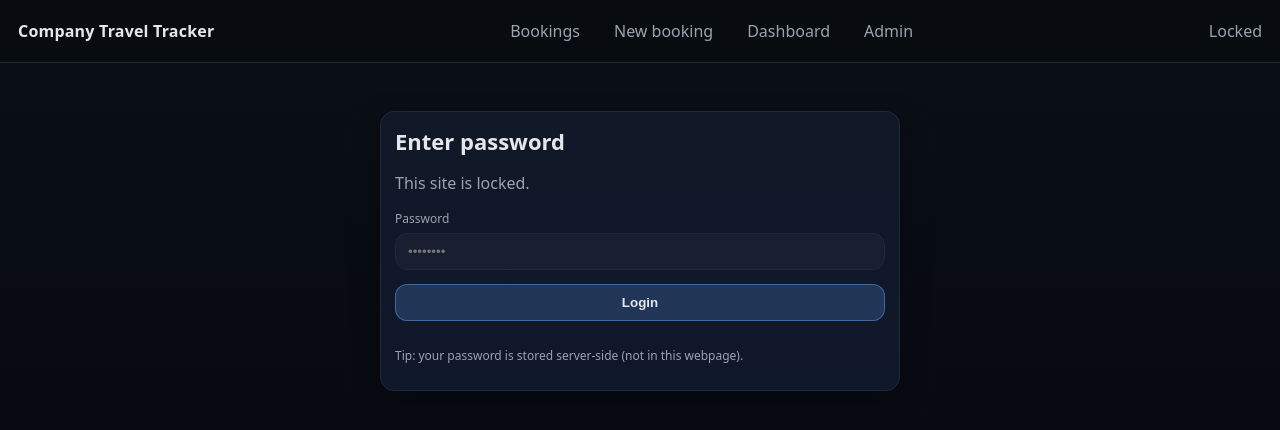
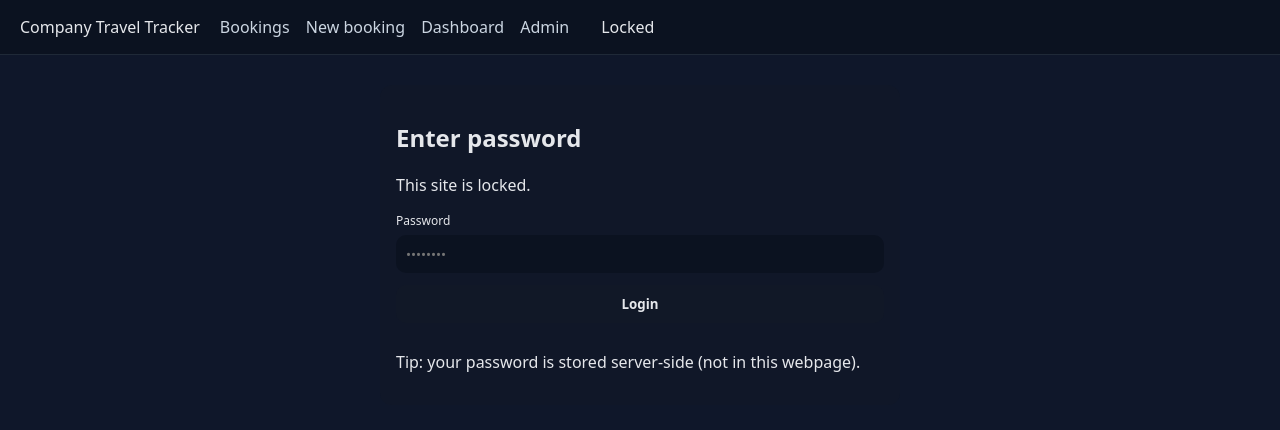
Before and after one commit to saunak1017/sgitravel, a website: page public/index.html in a window 1280 px wide. Drawn offline with Linux system fonts and the light colour scheme; no server answers.

Commit message:
Update styles.css

```diff
--- a/public/styles.css
+++ b/public/styles.css
@@ -1,64 +1,21 @@
-/* Simple, clean UI */
-:root{
-  --bg:#0b0f17;
-  --panel:#111827;
-  --panel2:#0f172a;
-  --text:#e5e7eb;
-  --muted:#9ca3af;
-  --line:#1f2937;
-  --accent:#60a5fa;
-  --danger:#f87171;
-  --ok:#34d399;
-  --warn:#fbbf24;
-  --radius:14px;
-  --pad:14px;
-  --mono: ui-monospace, SFMono-Regular, Menlo, Monaco, Consolas, "Liberation Mono", "Courier New", monospace;
-  --sans: ui-sans-serif, system-ui, -apple-system, Segoe UI, Roboto, Helvetica, Arial, "Apple Color Emoji","Segoe UI Emoji";
-}
-*{box-sizing:border-box;}
-body{margin:0;font-family:var(--sans);background:linear-gradient(180deg,#0b0f17,#070a10);color:var(--text);}
-a{color:inherit;text-decoration:none}
-.topbar{
-  position:sticky;top:0;z-index:10;
-  display:flex;align-items:center;justify-content:space-between;
-  padding:12px 18px;border-bottom:1px solid var(--line);
-  background:rgba(9,12,18,.92);backdrop-filter: blur(8px);
-}
-.brand{font-weight:800;letter-spacing:.2px}
-.nav{display:flex;gap:14px;flex-wrap:wrap}
-.nav a{padding:8px 10px;border-radius:10px;color:var(--muted)}
-.nav a.active{background:rgba(96,165,250,.14);color:var(--text)}
-.container{max-width:1300px;margin:0 auto;padding:18px}
-.card{
-  background:linear-gradient(180deg,var(--panel),var(--panel2));
-  border:1px solid var(--line);
-  border-radius:var(--radius);
-  padding:var(--pad);
-  box-shadow:0 10px 30px rgba(0,0,0,.25);
-}
-.grid{display:grid;gap:14px}
+*{box-sizing:border-box;font-family:system-ui, -apple-system, Segoe UI, Roboto, sans-serif}
+body{margin:0;background:#0f172a;color:#e5e7eb}
+a{color:#93c5fd}
+header{display:flex;align-items:center;gap:20px;padding:16px 20px;border-bottom:1px solid #1f2937;background:#0b1220;position:sticky;top:0;z-index:10}
+header h1{font-size:18px;margin:0}
+.nav a{margin-right:12px;text-decoration:none;color:#cbd5e1}
+.nav a.active{color:#fff;font-weight:600}
+main{max-width:1180px;margin:20px auto;padding:0 16px}
+.card{border:1px solid var(--line);border-radius:12px;padding:16px;background:rgba(17,24,39,.6)}
+.grid{display:grid;gap:12px}
 .grid.two{grid-template-columns:repeat(2,minmax(0,1fr))}
 .grid.three{grid-template-columns:repeat(3,minmax(0,1fr))}
-@media (max-width:900px){.grid.two,.grid.three{grid-template-columns:1fr}}
-.row{display:flex;gap:12px;flex-wrap:wrap;align-items:center}
+.row{display:flex;align-items:center;gap:12px;flex-wrap:wrap}
 .spacer{flex:1}
-.muted{color:var(--muted)}
-h1,h2,h3{margin:0 0 10px 0}
-h1{font-size:22px}
-h2{font-size:18px}
 label{display:block;font-size:12px;color:var(--muted);margin-bottom:6px}
-input,select,textarea{
-  width:100%;padding:10px 12px;border-radius:12px;
-  border:1px solid var(--line);background:rgba(255,255,255,.03);
-  color:var(--text);outline:none;
-}
-textarea{min-height:90px;resize:vertical}
-input[type="date"]{font-family:var(--mono)}
-.btn{
-  border:1px solid var(--line);background:rgba(255,255,255,.05);
-  color:var(--text);padding:10px 12px;border-radius:12px;
-  cursor:pointer;font-weight:650;
-}
+input,select,textarea{width:100%;padding:10px;border-radius:10px;border:1px solid var(--line);background:#0b1220;color:#e5e7eb}
+textarea{min-height:90px}
+button.btn, .btn{padding:10px 14px;border-radius:10px;border:1px solid var(--line);background:#111827;color:#e5e7eb;cursor:pointer;font-weight:650;}
 .btn:hover{border-color:rgba(96,165,250,.7)}
 .btn-primary{background:rgba(96,165,250,.22);border-color:rgba(96,165,250,.45)}
 .btn-danger{background:rgba(248,113,113,.16);border-color:rgba(248,113,113,.45)}
@@ -81,7 +38,7 @@ input[type="date"]{font-family:var(--mono)}
 .booking-row:hover{border-color:rgba(96,165,250,.6)}
 .booking-grid{
   display:grid;
-  grid-template-columns:repeat(11,minmax(0,1fr));
+  grid-template-columns:repeat(7,minmax(0,1fr));
   gap:10px;
   align-items:center;
   font-size:13px;
@@ -93,6 +50,15 @@ input[type="date"]{font-family:var(--mono)}
   border-bottom:1px solid var(--line);
 }
 .booking-meta{margin-top:6px}
+.segment-group-card{border:1px solid var(--line);border-radius:12px;padding:12px;background:rgba(17,24,39,.35)}
+.segment-group-view{border-top:1px solid var(--line);padding-top:8px;margin-top:8px}
+.segment-strip{display:flex;flex-direction:column;gap:8px}
+.segment-strip-header{display:flex;align-items:center;gap:8px}
+.segment-strip-legs{display:flex;flex-wrap:wrap;gap:10px;align-items:center}
+.segment-strip-leg{border:1px dashed var(--line);border-radius:10px;padding:8px 10px;min-width:160px;background:rgba(15,23,42,.6)}
+.segment-strip-route{font-weight:650}
+.segment-strip-meta{font-size:12px;color:var(--muted)}
+.segment-strip-layover{font-size:12px;color:var(--muted);padding:6px 8px;border-radius:999px;border:1px solid var(--line);background:rgba(15,23,42,.4)}
 @media (max-width:1100px){
   .booking-grid{grid-template-columns:repeat(2,minmax(0,1fr))}
   .booking-header{display:none}
@@ -138,6 +104,3 @@ input[type="date"]{font-family:var(--mono)}
   background:rgba(17,24,39,.96);border:1px solid var(--line);
   padding:10px 12px;border-radius:12px;max-width:680px;
 }
-.small{font-size:12px}
-.hr{height:1px;background:var(--line);margin:12px 0}
-code{font-family:var(--mono);font-size:12px}
```
